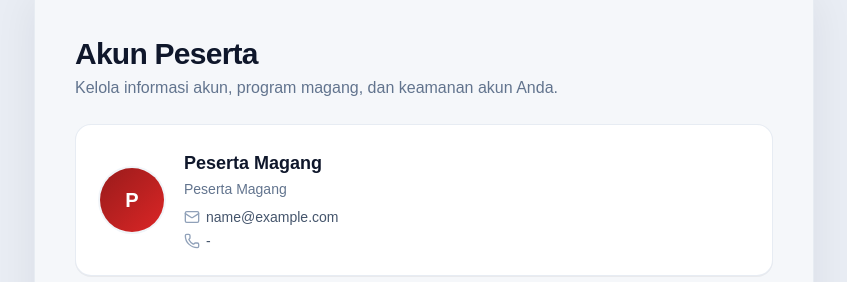
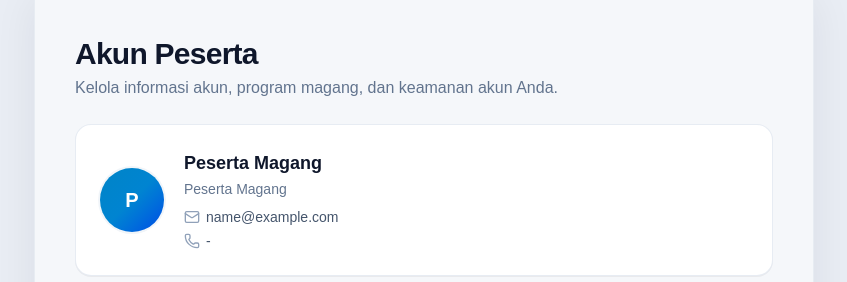
Before and after one commit to multimedia-bpomplg/sitanjak-frontend, a Next.js app: page /dashboard/peserta/ganti-password in a window 1280 px wide. Shown: the top 282 px of the page, without its empty margins (216-1063 px from the left). Built offline with nearby package versions, Linux system fonts and the light colour scheme; no server answers; sample sign-in values are in the browser's storage.

Commit message:
dashboard peserta

```diff
--- a/src/app/dashboard/peserta/ganti-password/page.tsx
+++ b/src/app/dashboard/peserta/ganti-password/page.tsx
@@ -330,7 +330,7 @@ export default function AkunPesertaPage() {
 
       {/* ================= 2. CARD PROFIL PESERTA ================= */}
       <div className="rounded-2xl bg-white dark:bg-slate-800/90 border border-slate-200/80 dark:border-slate-700/80 p-4 sm:p-6 shadow-2xs flex items-center gap-4 sm:gap-5">
-        <div className="w-14 h-14 sm:w-16 sm:h-16 rounded-full bg-linear-to-br from-[#991B1B] to-[#DC2626] text-white font-extrabold text-lg sm:text-xl flex items-center justify-center shrink-0 ring-2 ring-slate-100 dark:ring-slate-700 shadow-xs">
+        <div className="w-14 h-14 sm:w-16 sm:h-16 rounded-full bg-linear-to-br from-[#0284c7] via-sky-600 to-blue-700 dark:from-[#0369a1] dark:to-blue-800 text-white font-extrabold text-lg sm:text-xl flex items-center justify-center shrink-0 ring-2 ring-slate-100 dark:ring-slate-700 shadow-xs">
           {getInitial(peserta?.nama || "P")}
         </div>
 
--- a/src/app/dashboard/peserta/page.tsx
+++ b/src/app/dashboard/peserta/page.tsx
@@ -339,7 +339,7 @@ export default function PesertaDashboard() {
         <Link
           href="/dashboard/peserta/ganti-password"
           title="Akun Peserta"
-          className="w-10 h-10 sm:w-12 sm:h-12 rounded-full bg-linear-to-br from-[#991B1B] to-[#DC2626] text-white font-bold text-xs sm:text-sm flex items-center justify-center shrink-0 ring-2 ring-white dark:ring-slate-800 shadow-sm hover:opacity-95 transition"
+          className="w-10 h-10 sm:w-12 sm:h-12 rounded-full bg-linear-to-br from-[#0284c7] via-sky-600 to-blue-700 dark:from-[#0369a1] dark:to-blue-800 text-white font-bold text-xs sm:text-sm flex items-center justify-center shrink-0 ring-2 ring-white dark:ring-slate-800 shadow-sm hover:opacity-95 transition"
         >
           {getInitial(peserta.nama)}
         </Link>
```
